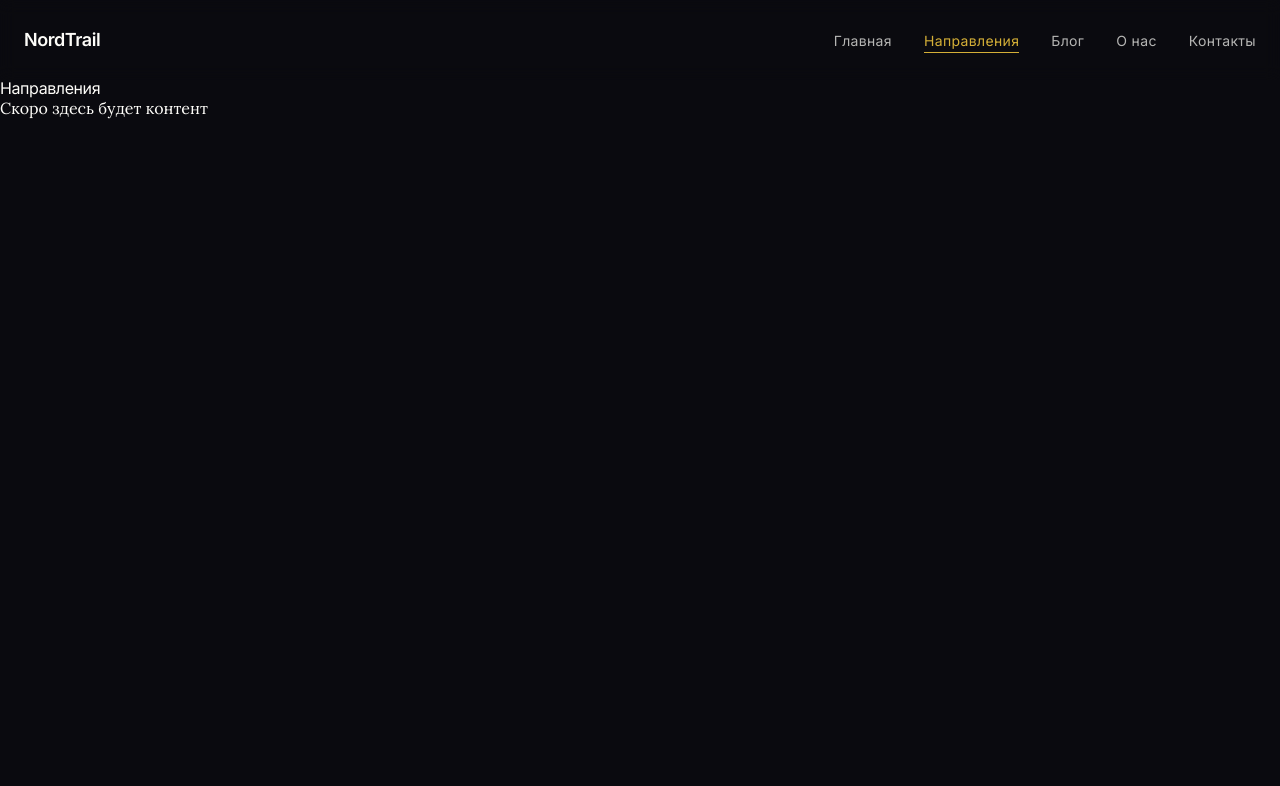
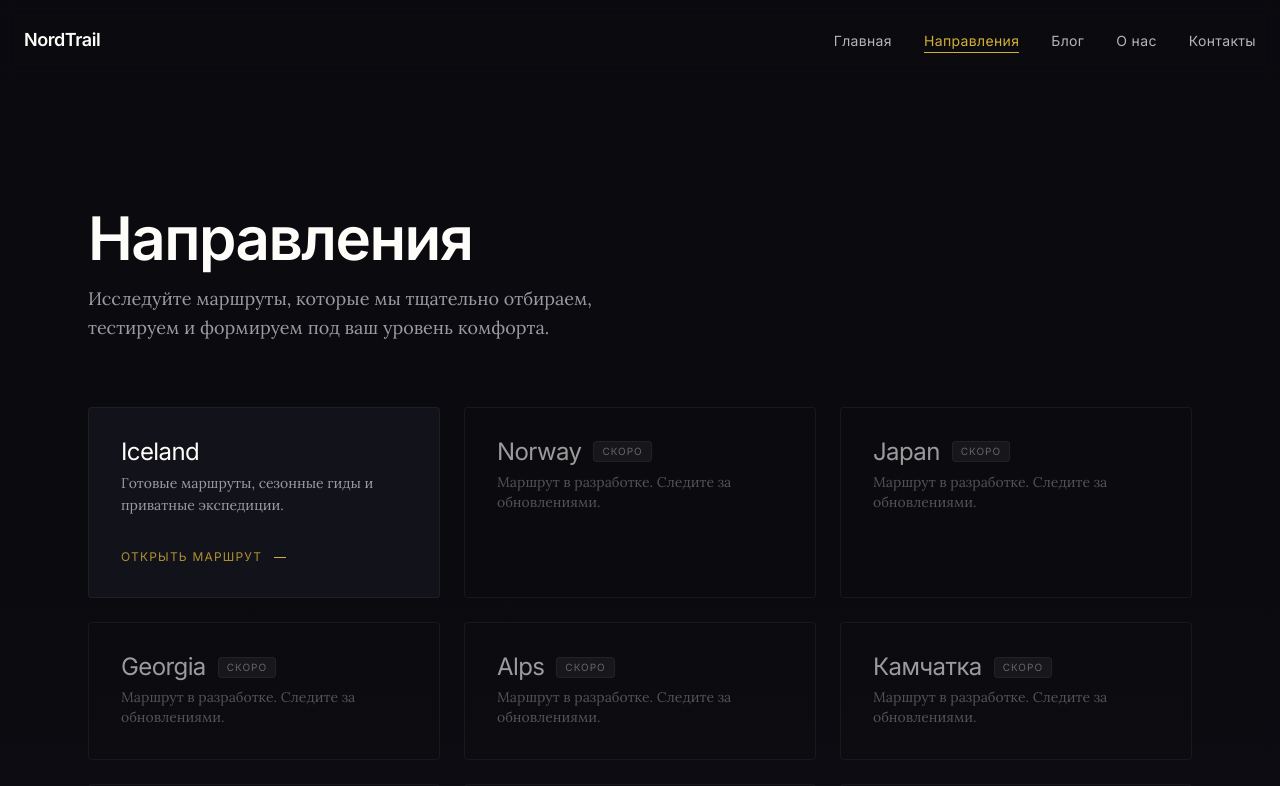
Before and after one commit to melkorp/NordTrail-Travel, a Next.js app: page /destinations in a window 1280 px wide. Shown: the top 786 px of the page. Built offline with nearby package versions, Linux system fonts and the light colour scheme.

Commit message:
Страница направлений: Iceland + 8 заглушек

```diff
--- a/src/app/destinations/page.tsx
+++ b/src/app/destinations/page.tsx
@@ -1,8 +1,114 @@
+// src/app/destinations/page.tsx
+"use client";
+
+import { motion } from "framer-motion";
+import Link from "next/link";
+
+// Плавная анимация появления элементов при скролле
+const reveal = {
+  hidden: { opacity: 0, y: 24 },
+  visible: {
+    opacity: 1,
+    y: 0,
+    transition: {
+      duration: 0.7,
+      ease: [0.16, 1, 0.3, 1] as [number, number, number, number],
+    },
+  },
+};
+
+// Список направлений: готовые и заглушки
+const destinations = [
+  { name: "Iceland", slug: "iceland", isReady: true },
+  { name: "Norway", slug: "norway", isReady: false },
+  { name: "Japan", slug: "japan", isReady: false },
+  { name: "Georgia", slug: "georgia", isReady: false },
+  { name: "Alps", slug: "alps", isReady: false },
+  { name: "Камчатка", slug: "kamchatka", isReady: false },
+  { name: "Кольский полуостров", slug: "kola", isReady: false },
+  { name: "Алтай", slug: "altai", isReady: false },
+  { name: "Байкал", slug: "baikal", isReady: false },
+];
+
 export default function DestinationsPage() {
   return (
-    <main>
-      <h1>Направления</h1>
-      <p>Скоро здесь будет контент</p>
+    <main className="min-h-screen bg-linear-to-b from-bg via-bg to-surface/40 text-text font-body antialiased selection:bg-accent-bright selection:text-bg">
+      <section className="py-24 md:py-32 px-6 max-w-6xl mx-auto">
+        {/* Заголовок и подзаголовок */}
+        <motion.div
+          initial="hidden"
+          whileInView="visible"
+          viewport={{ once: true, amount: 0.3 }}
+          variants={reveal}
+          className="mb-16"
+        >
+          <h1 className="text-4xl md:text-5xl lg:text-6xl font-heading font-semibold text-text mb-4 tracking-tight text-balance">
+            Направления
+          </h1>
+          <p className="text-lg text-text-muted max-w-xl leading-relaxed">
+            Исследуйте маршруты, которые мы тщательно отбираем, тестируем и
+            формируем под ваш уровень комфорта.
+          </p>
+        </motion.div>
+
+        {/* Сетка карточек направлений */}
+        <div className="grid grid-cols-1 sm:grid-cols-2 lg:grid-cols-3 gap-6">
+          {destinations.map((dest, i) => (
+            <motion.div
+              key={dest.slug}
+              initial="hidden"
+              whileInView="visible"
+              viewport={{ once: true, amount: 0.1 }}
+              variants={reveal}
+              transition={{ delay: i * 0.05 }}
+              // Затемняем и отключаем взаимодействие для заглушек
+              className={dest.isReady ? "" : "opacity-40 grayscale"}
+            >
+              {dest.isReady ? (
+                // Кликабельная карточка для готового направления
+                <Link
+                  href={`/destinations/${dest.slug}`}
+                  className="group relative h-full bg-surface border border-white/5 hover:border-accent-bright/50 hover:-translate-y-px transition-all duration-500 rounded-sm p-8 flex flex-col justify-between overflow-hidden"
+                >
+                  {/* Золотой блик при наведении */}
+                  <div className="absolute inset-0 bg-linear-to-b from-transparent to-accent-bright/5 opacity-0 group-hover:opacity-100 transition-opacity duration-500 pointer-events-none" />
+
+                  <div className="relative z-10">
+                    <h2 className="text-2xl font-heading text-text group-hover:text-accent-bright transition-colors duration-500 mb-2 tracking-tight">
+                      {dest.name}
+                    </h2>
+                    <p className="text-text-muted text-sm leading-relaxed">
+                      Готовые маршруты, сезонные гиды и приватные экспедиции.
+                    </p>
+                  </div>
+
+                  <span className="relative z-10 text-xs font-heading uppercase tracking-widest text-accent-bright/80 mt-8 flex items-center gap-3">
+                    Открыть маршрут
+                    <span className="block w-3 h-px bg-accent-bright group-hover:w-6 transition-all duration-500" />
+                  </span>
+                </Link>
+              ) : (
+                // Заглушка с пометкой «Скоро»
+                <div className="h-full bg-surface/20 border border-white/5 rounded-sm p-8 flex flex-col justify-between">
+                  <div>
+                    <div className="flex items-center gap-3 mb-2">
+                      <h2 className="text-2xl font-heading text-text-muted tracking-tight">
+                        {dest.name}
+                      </h2>
+                      <span className="px-2 py-0.5 bg-white/5 text-[10px] font-heading uppercase tracking-widest text-text-muted/60 rounded-sm border border-white/5">
+                        Скоро
+                      </span>
+                    </div>
+                    <p className="text-text-muted/50 text-sm">
+                      Маршрут в разработке. Следите за обновлениями.
+                    </p>
+                  </div>
+                </div>
+              )}
+            </motion.div>
+          ))}
+        </div>
+      </section>
     </main>
   );
 }
```
